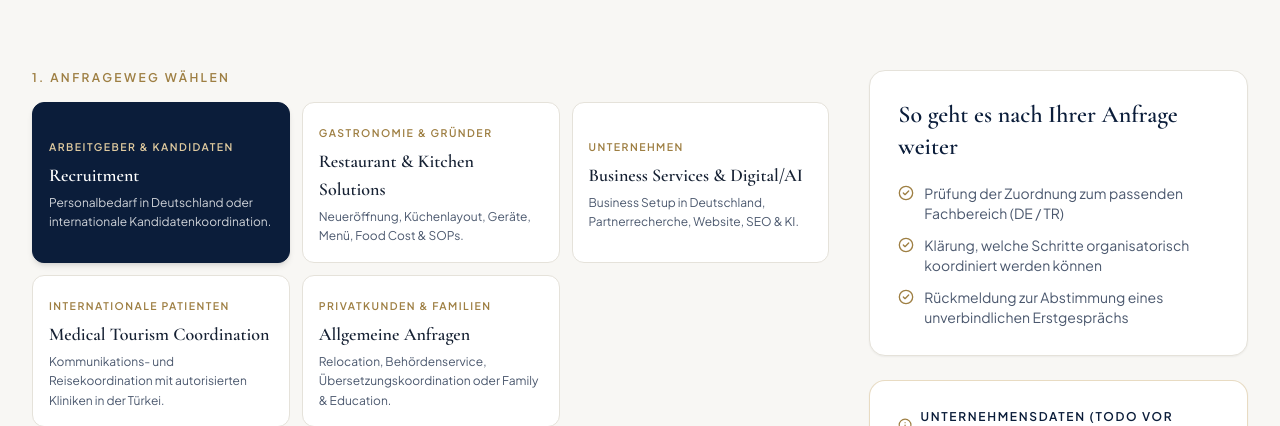
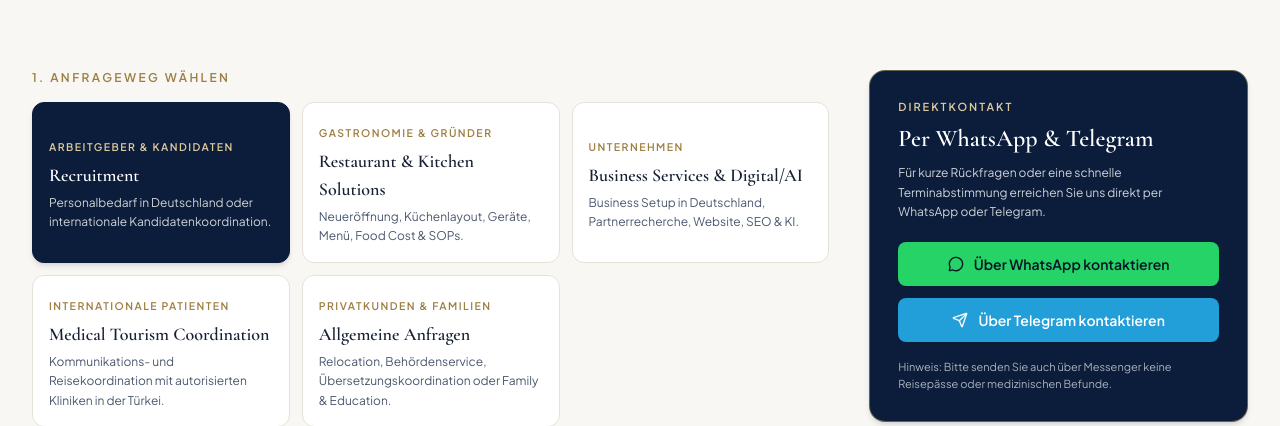
Before and after one commit to 1likte/kalkanpartner, a Next.js app: page /de/contact in a window 1280 px wide. Shown: the part 526-952 px from the top of the page. Built offline with nearby package versions, Linux system fonts and the light colour scheme; no server answers.

Commit message:
feat: replace header how-we-work with Kontakt and add WhatsApp/Telegram buttons

```diff
--- a/src/app/[locale]/contact/page.tsx
+++ b/src/app/[locale]/contact/page.tsx
@@ -1,7 +1,7 @@
 import { Suspense } from "react";
 import type { Metadata } from "next";
 import { notFound } from "next/navigation";
-import { CheckCircle2, Info } from "lucide-react";
+import { CheckCircle2, Info, MessageCircle, Send } from "lucide-react";
 import { isValidLocale, LOCALE_META } from "@/i18n/config";
 import { siteConfig } from "@/config/site";
 import { getPagesContent } from "@/content/pages";
@@ -82,6 +82,59 @@ export default async function ContactPage({
             </div>
 
             <aside className="lg:col-span-4 space-y-6">
+              {/* Direct Messenger Buttons: WhatsApp & Telegram */}
+              <div className="rounded-2xl border border-gold/50 bg-navy p-6 sm:p-7 text-white shadow-md">
+                <p className="text-[11px] font-semibold uppercase tracking-[0.18em] text-gold-light">
+                  {locale === "tr" ? "Hızlı İletişim" : "Direktkontakt"}
+                </p>
+                <h2 className="mt-2 font-serif text-2xl font-semibold text-white">
+                  {locale === "tr"
+                    ? "WhatsApp & Telegram"
+                    : "Per WhatsApp & Telegram"}
+                </h2>
+                <p className="mt-2 text-xs leading-relaxed text-white/80">
+                  {locale === "tr"
+                    ? "Kısa sorularınız veya ön görüşme talebiniz için bize doğrudan WhatsApp ya da Telegram üzerinden yazabilirsiniz."
+                    : "Für kurze Rückfragen oder eine schnelle Terminabstimmung erreichen Sie uns direkt per WhatsApp oder Telegram."}
+                </p>
+
+                <div className="mt-5 flex flex-col gap-3">
+                  <a
+                    href={siteConfig.legal.whatsappUrl}
+                    target="_blank"
+                    rel="noopener noreferrer"
+                    className="inline-flex w-full items-center justify-center gap-2.5 rounded-lg bg-[#25D366] px-4 py-3 text-sm font-semibold text-navy-deep shadow-xs transition-all hover:brightness-105"
+                  >
+                    <MessageCircle className="h-4 w-4 shrink-0" aria-hidden="true" />
+                    <span>
+                      {locale === "tr"
+                        ? "WhatsApp ile İletişime Geç"
+                        : "Über WhatsApp kontaktieren"}
+                    </span>
+                  </a>
+
+                  <a
+                    href={siteConfig.legal.telegramUrl}
+                    target="_blank"
+                    rel="noopener noreferrer"
+                    className="inline-flex w-full items-center justify-center gap-2.5 rounded-lg bg-[#229ED9] px-4 py-3 text-sm font-semibold text-white shadow-xs transition-all hover:brightness-110"
+                  >
+                    <Send className="h-4 w-4 shrink-0" aria-hidden="true" />
+                    <span>
+                      {locale === "tr"
+                        ? "Telegram ile İletişime Geç"
+                        : "Über Telegram kontaktieren"}
+                    </span>
+                  </a>
+                </div>
+
+                <p className="mt-4 text-[11px] leading-relaxed text-white/65">
+                  {locale === "tr"
+                    ? "Not: Lütfen mesajlaşma uygulamaları üzerinden de pasaport veya tıbbi belge göndermeyiniz."
+                    : "Hinweis: Bitte senden Sie auch über Messenger keine Reisepässe oder medizinischen Befunde."}
+                </p>
+              </div>
+
               <div className="rounded-2xl border border-border-subtle bg-surface p-6 sm:p-7 shadow-xs">
                 <h2 className="font-serif text-2xl font-semibold text-navy">
                   {contact.sidebar.title}
--- a/src/components/layout/Header.tsx
+++ b/src/components/layout/Header.tsx
@@ -22,7 +22,7 @@ export function Header({ locale, dict }: HeaderProps) {
     { label: dict.nav.services, href: `/${locale}/services` },
     { label: dict.nav.restaurant, href: `/${locale}/services/restaurant-kitchen` },
     { label: locale === "tr" ? "Hakkımızda" : "Über uns", href: `/${locale}/about` },
-    { label: dict.nav.howWeWork, href: `/${locale}/how-we-work` },
+    { label: dict.nav.contact, href: `/${locale}/contact` },
     { label: dict.nav.network, href: `/${locale}/international-network` },
     { label: "Insights", href: `/${locale}/insights` },
     { label: "FAQ", href: `/${locale}/faq` },
--- a/src/config/site.ts
+++ b/src/config/site.ts
@@ -19,6 +19,9 @@ export const siteConfig = {
     email: "kontakt@kalkanpartner.de",
     phone: "+49 152 04481954",
     phoneHref: "+4915204481954",
+    whatsappUrl: "https://wa.me/4915204481954",
+    telegramUrl:
+      process.env.NEXT_PUBLIC_TELEGRAM_URL || "https://t.me/+4915204481954",
     commercialRegister:
       "TODO: Handelsregister & Registernummer (nur falls Eintragung besteht)",
     vatId:
```
